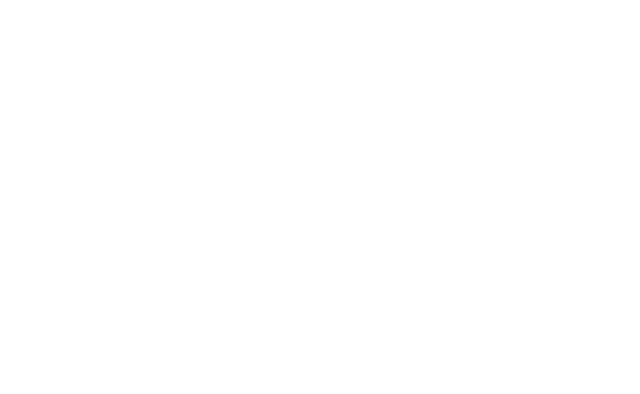
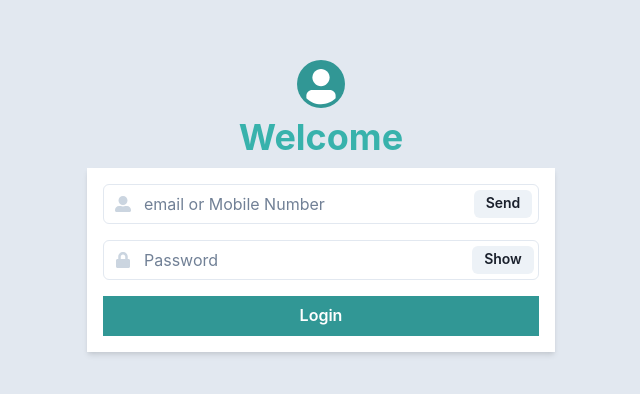
Before and after one commit to abhimistry-07/unadvised-advertisement-6513, a React (Create React App) app: page /login in a window 1280 px wide. Shown: the part 190-584 px from the top of the page, without its empty margins (319-959 px from the left). Built offline with nearby package versions, Linux system fonts and the light colour scheme.

Commit message:
Log in Page Added

```diff
--- a/src/App.js
+++ b/src/App.js
@@ -8,6 +8,7 @@
 import Error from './Components/Pages/ErrorPage';
 import ElectronicBikes from './Components/Pages/ProductPage/ElectronicsBike';
 import CartPage from './Components/Pages/Cart/CartPage';
+import Login from './Components/Pages/Login/LoginPage';
 
 function App() {
   return (
@@ -17,6 +18,7 @@
         <Route path='/electronicbikes' element={<ElectronicBikes />}></Route>
         <Route path='/electronicbikes/:id' element={<ElectronicBikes />}></Route>
         <Route path='/cartPage' element={<CartPage />}></Route>
+        <Route path='/login' element={<Login/>}></Route>
         <Route path='*' element={<Error />}></Route>
       </Routes>
 
--- a/src/Components/Pages/HomePage/MiddleNavbar.jsx
+++ b/src/Components/Pages/HomePage/MiddleNavbar.jsx
@@ -26,6 +26,10 @@
   const NavigateToCart = () => {
     navigate("/cartPage");
   };
+
+  const NavigateToLogIn = () =>{
+    navigate("/login");
+  }
 
   const [data, setData] = useState([]);
   const [inputVlaue, setInputValue] = useState("");
@@ -79,7 +83,9 @@
 
             <HStack marginLeft="15px">
               <VscAccount color="white" />
-              <Text marginLeft="10px" color="white">
+              <Text marginLeft="10px" color="white"
+              onClick={NavigateToLogIn}
+              >
                 Sign in
               </Text>
             </HStack>
--- /dev/null
+++ b/src/Components/Pages/Login/LoginPage.jsx
@@ -0,0 +1,181 @@
+import React from "react";
+import { useState } from "react";
+import {
+  Flex,
+  Heading,
+  Input,
+  Button,
+  InputGroup,
+  Stack,
+  InputLeftElement,
+  chakra,
+  Box,
+  Avatar,
+  FormControl,
+  InputRightElement,
+  Text,
+  AlertDialog,
+  AlertDialogBody,
+  AlertDialogFooter,
+  AlertDialogHeader,
+  AlertDialogContent,
+  AlertDialogOverlay,
+} from "@chakra-ui/react";
+import { FaUserAlt, FaLock } from "react-icons/fa";
+import { useNavigate } from "react-router";
+
+const CFaUserAlt = chakra(FaUserAlt);
+const CFaLock = chakra(FaLock);
+
+const generateRandomCode = () => {
+  return Math.floor(1000 + Math.random() * 9000);
+};
+
+function Login() {
+  const [email, setEmail] = useState("");
+  const [password, setPassword] = useState("");
+  const [showPassword, setShowPassword] = useState(false);
+  const [submitted, setSubmitted] = useState(false);
+  const [error, setError] = useState(false);
+  const [randomCode, setRandomCode] = useState(generateRandomCode());
+  const [isOpen, setIsOpen] = useState(false);
+  const onClose = () => setIsOpen(false);
+  const cancelRef = React.useRef();
+  const [authenticated, setAuthenticate] = useState(false);
+  const navigate = useNavigate();
+
+  const NavigateToHomePage = () => {
+    navigate("/");
+  };
+
+  const handleShowClick = () => setShowPassword(!showPassword);
+
+  const handleSubmit = (e) => {
+    e.preventDefault();
+    if (password === randomCode.toString()) {
+      setAuthenticate(true);
+      alert("You are good to go");
+      onclick = { NavigateToHomePage };
+      // <NavigateToHomePage/>
+
+      setSubmitted(true);
+    } else {
+      alert("Enter Correct code");
+      setError(true);
+    }
+  };
+
+  // console.log(authenticated);
+
+  const handleClickOTP = () => {
+    setRandomCode(generateRandomCode());
+    setIsOpen(true);
+    setSubmitted(false);
+    setError(false);
+  };
+
+  return (
+    <Flex
+      flexDirection="column"
+      width="100wh"
+      height="100vh"
+      backgroundColor="gray.200"
+      justifyContent="center"
+      alignItems="center"
+    >
+      <Stack
+        flexDir="column"
+        mb="2"
+        justifyContent="center"
+        alignItems="center"
+      >
+        <Avatar bg="teal.500" />
+        <Heading color="teal.400">Welcome</Heading>
+        <Box minW={{ base: "90%", md: "468px" }}>
+          {submitted ? (
+            <NavigateToHomePage />
+          ) : (
+            <form onSubmit={handleSubmit}>
+              <Stack
+                spacing={4}
+                p="1rem"
+                backgroundColor="white"
+                boxShadow="md"
+              >
+                <FormControl>
+                  <InputGroup>
+                    <InputLeftElement
+                      children={<CFaUserAlt color="gray.300" />}
+                    />
+                    <Input
+                      type={"email" || "number"}
+                      placeholder="email or Mobile Number"
+                      onChange={(event) => setEmail(event.target?.value)}
+                    />
+                    <InputRightElement width="4.5rem">
+                      <Button h="1.75rem" size="sm" onClick={handleClickOTP}>
+                        {"Send"}
+                      </Button>
+                    </InputRightElement>
+                  </InputGroup>
+                </FormControl>
+                <FormControl>
+                  <InputGroup>
+                    <InputLeftElement
+                      pointerEvents="none"
+                      color="gray.300"
+                      children={<CFaLock color="gray.300" />}
+                    />
+                    <Input
+                      type={showPassword ? "text" : "password"}
+                      placeholder="Password"
+                      onChange={(e) => setPassword(e.target.value)}
+                    />
+                    <InputRightElement width="4.5rem">
+                      <Button h="1.75rem" size="sm" onClick={handleShowClick}>
+                        {showPassword ? "Hide" : "Show"}
+                      </Button>
+                    </InputRightElement>
+                  </InputGroup>
+                </FormControl>
+                <Button
+                  borderRadius={0}
+                  type="submit"
+                  variant="solid"
+                  colorScheme="teal"
+                  width="full"
+                  // onClick={(event) => handleSubmit(event)}
+                >
+                  Login
+                </Button>
+              </Stack>
+            </form>
+          )}
+          <AlertDialog
+            isOpen={isOpen}
+            leastDestructiveRef={cancelRef}
+            onClose={onClose}
+          >
+            <AlertDialogOverlay />
+            <AlertDialogContent>
+              <AlertDialogHeader fontSize="lg" fontWeight="bold">
+                Login Pin
+              </AlertDialogHeader>
+
+              <AlertDialogBody>
+                Your Login pin <strong>{randomCode}</strong>. Please enter this
+                code to authenticate.
+              </AlertDialogBody>
+
+              <AlertDialogFooter>
+                <Button onClick={onClose}>Close</Button>
+              </AlertDialogFooter>
+            </AlertDialogContent>
+          </AlertDialog>
+        </Box>
+      </Stack>
+    </Flex>
+  );
+}
+
+export default Login;
```
